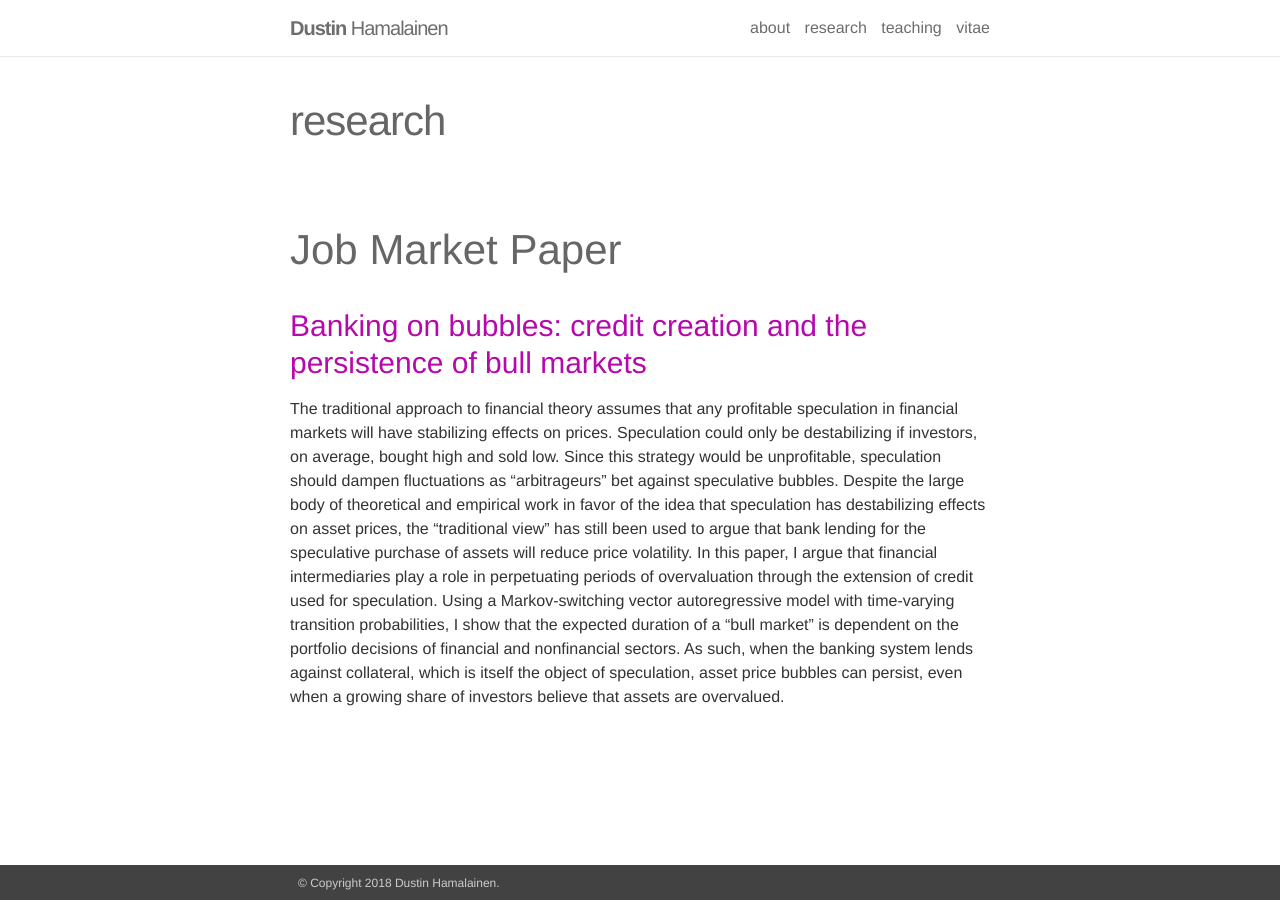
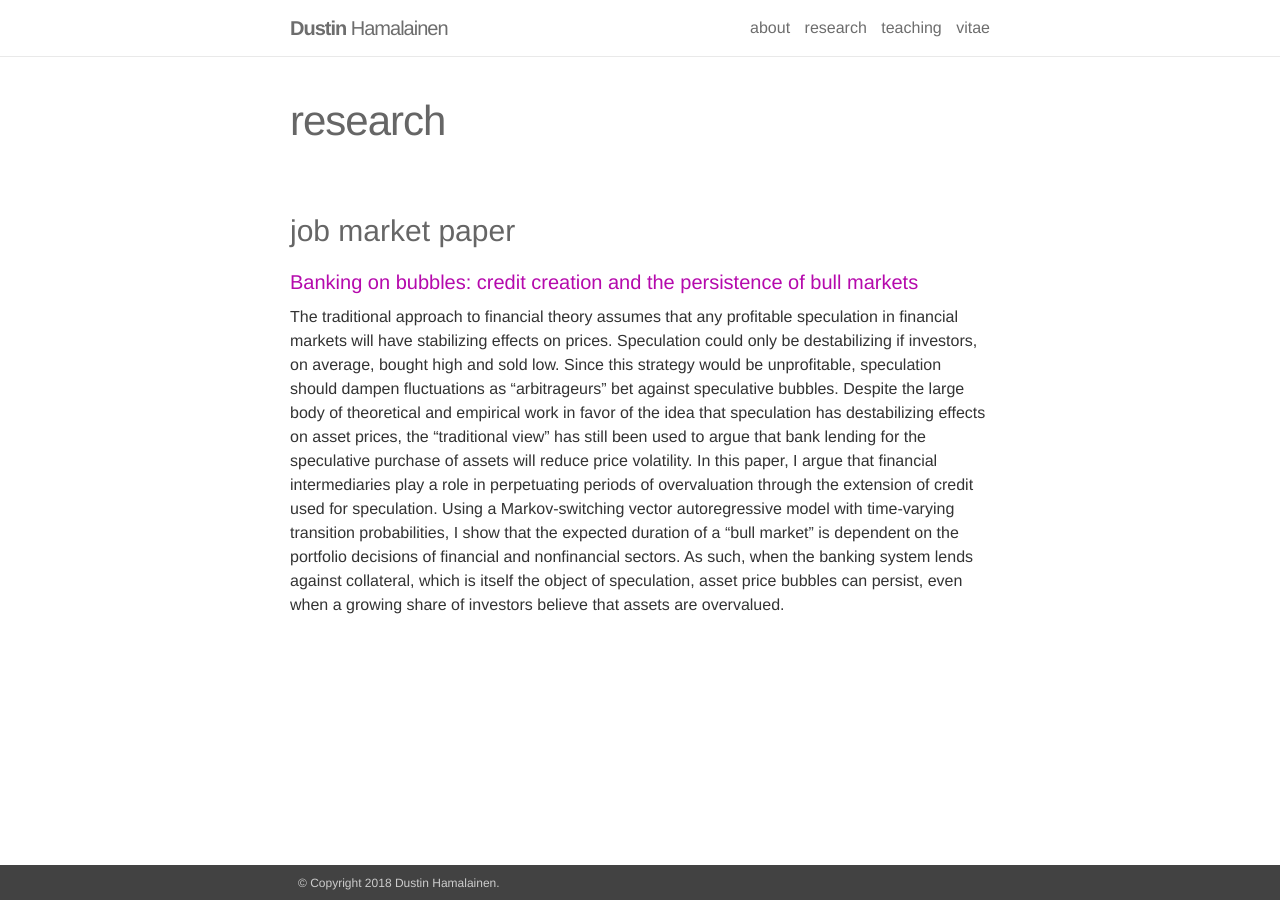
Before and after one commit to dustinhh/dustinhh.github.io, a Jekyll site: the page built from _pages/research.md, in a window 1280 px wide. Built offline with Jekyll 4.4.1, drawn with Linux system fonts in a browser that asks for light colours.

```diff
--- a/_pages/research.md
+++ b/_pages/research.md
@@ -5,8 +5,8 @@ permalink: /research/
 description:
 ---
 
-## Job Market Paper
+### job market paper
 
-### [Banking on bubbles: credit creation and the persistence of bull markets](https://drive.google.com/file/d/1ZteOGfCt_-VXa2qAfsjicXbliVqRMG8v/view?usp=sharing)
+#### [Banking on bubbles: credit creation and the persistence of bull markets](https://drive.google.com/file/d/1ZteOGfCt_-VXa2qAfsjicXbliVqRMG8v/view?usp=sharing)
 
 The traditional approach to financial theory assumes that any profitable speculation in financial markets will have stabilizing effects on prices.  Speculation could only be destabilizing if investors, on average, bought high and sold low. Since this strategy would be unprofitable, speculation should dampen fluctuations as “arbitrageurs” bet against speculative bubbles. Despite the large body of theoretical and empirical work in favor of the idea that speculation has destabilizing effects on asset prices, the “traditional view” has still been used to argue that bank lending for the speculative purchase of assets will reduce price volatility. In this paper, I argue that financial intermediaries play a role in perpetuating periods of overvaluation through the extension of credit used for speculation. Using a Markov-switching vector autoregressive model with time-varying transition probabilities, I show that the expected duration of a “bull market” is dependent on the portfolio decisions of financial and nonfinancial sectors. As such, when the banking system lends against collateral, which is itself the object of speculation, asset price bubbles can persist, even when a growing share of investors believe that assets are overvalued.
```
